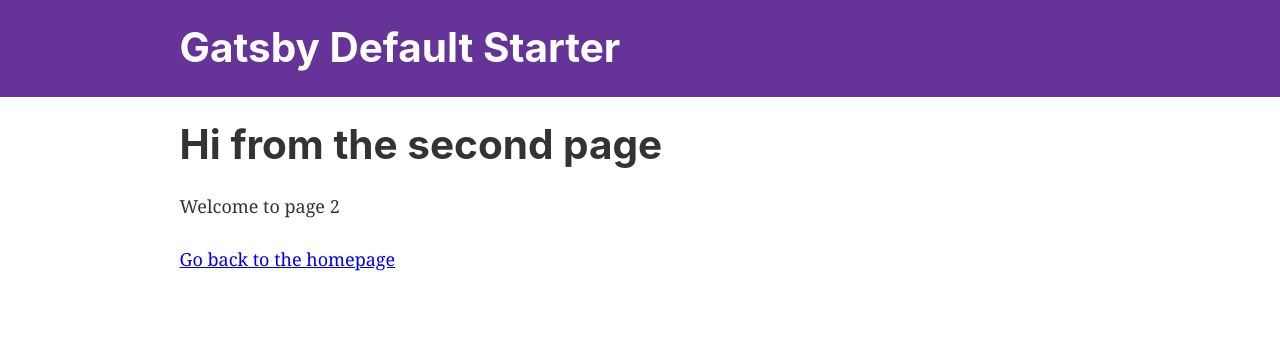
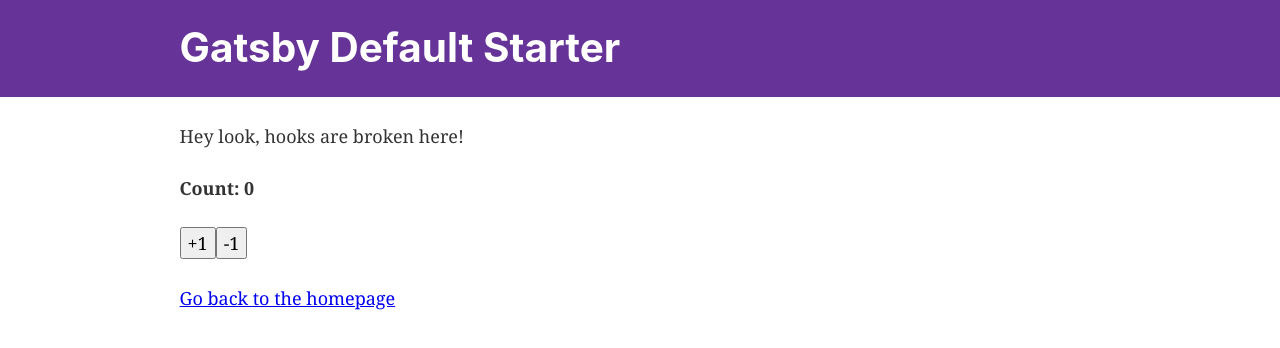
Before and after one commit to DSchau/gatsby-react-hooks, a Gatsby site: page /page-2 in a window 1280 px wide. Built offline with nearby package versions, Linux system fonts and the light colour scheme; Gatsby itself is replaced by a stand-in of ours.

Commit message:
chore: update to 4.6.0

```diff
--- a/package.json
+++ b/package.json
@@ -22,7 +22,9 @@
   "license": "MIT",
   "scripts": {
     "build": "gatsby build",
+    "prestart": "rimraf .cache && gatsby-dev --scan-once --quiet --packages gatsby && chmod +x ./node_modules/.bin/gatsby",
     "develop": "gatsby develop",
+    "serve": "gatsby serve",
     "start": "npm run develop",
     "format": "prettier --write \"src/**/*.js\"",
     "test": "echo \"Error: no test specified\" && exit 1"
@@ -31,7 +33,7 @@
     "prettier": "^1.15.3"
   },
   "resolutions": {
-    "react-hot-loader": "4.5.1"
+    "react-hot-loader": "4.6.0"
   },
   "repository": {
     "type": "git",
--- a/src/components/counter.js
+++ b/src/components/counter.js
@@ -1,7 +1,7 @@
 import React, { useState } from 'react'
 
 function Counter() {
-  const [count, setCount] = useState(0)
+  const [count, setCount] = useState(10)
   return (
     <div>
       <p>
--- a/src/pages/page-2.js
+++ b/src/pages/page-2.js
@@ -1,14 +1,24 @@
-import React from 'react'
+import React, { useState } from 'react'
 import { Link } from 'gatsby'
-
 import Layout from '../components/layout'
 
-const SecondPage = () => (
-  <Layout>
-    <h1>Hi from the second page</h1>
-    <p>Welcome to page 2</p>
-    <Link to="/">Go back to the homepage</Link>
-  </Layout>
-)
+function SecondPage() {
+  const [count, setCount] = useState(0)
+
+  return (
+    <Layout>
+      <p>Hey look, hooks are broken here!</p>
+      <div>
+        <p>
+          <b>Count: {count}</b>
+        </p>
+        <button onClick={() => setCount(count + 1)}> +1</button>
+        <button onClick={() => setCount(count - 1)}> -1</button>
+      </div>
+      <br />
+      <Link to="/">Go back to the homepage</Link>
+    </Layout>
+  )
+}
 
 export default SecondPage
```
Also changed, not shown: src/pages/index.js (+9 -5 lines), 1 other file.
